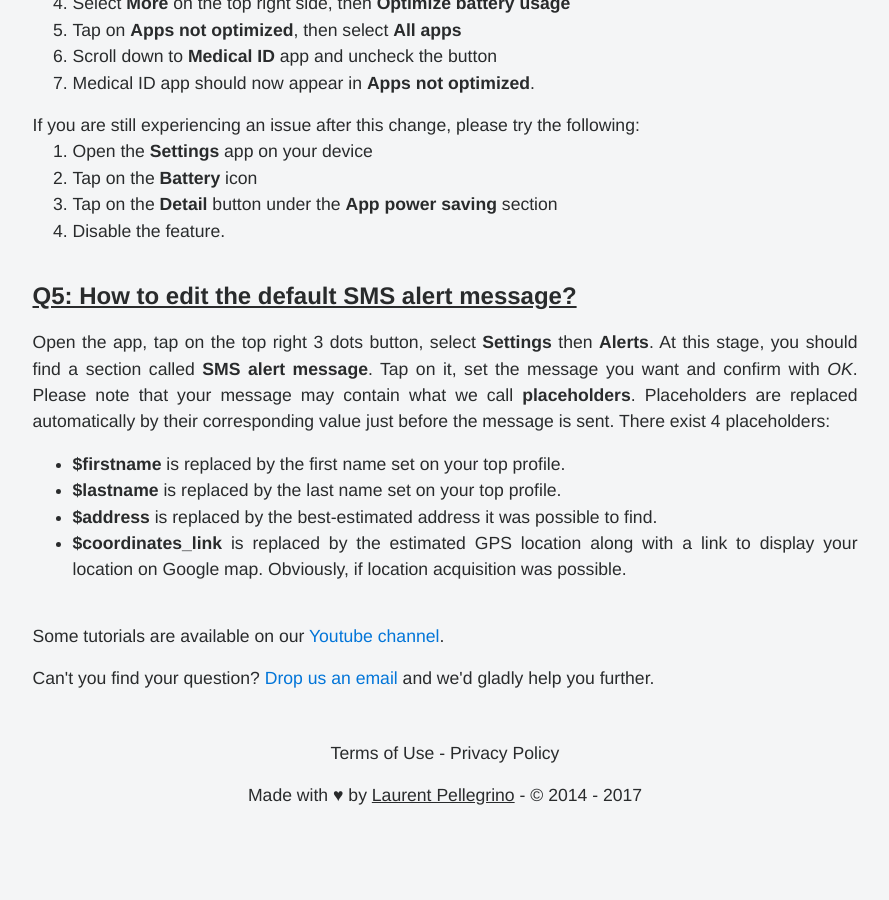
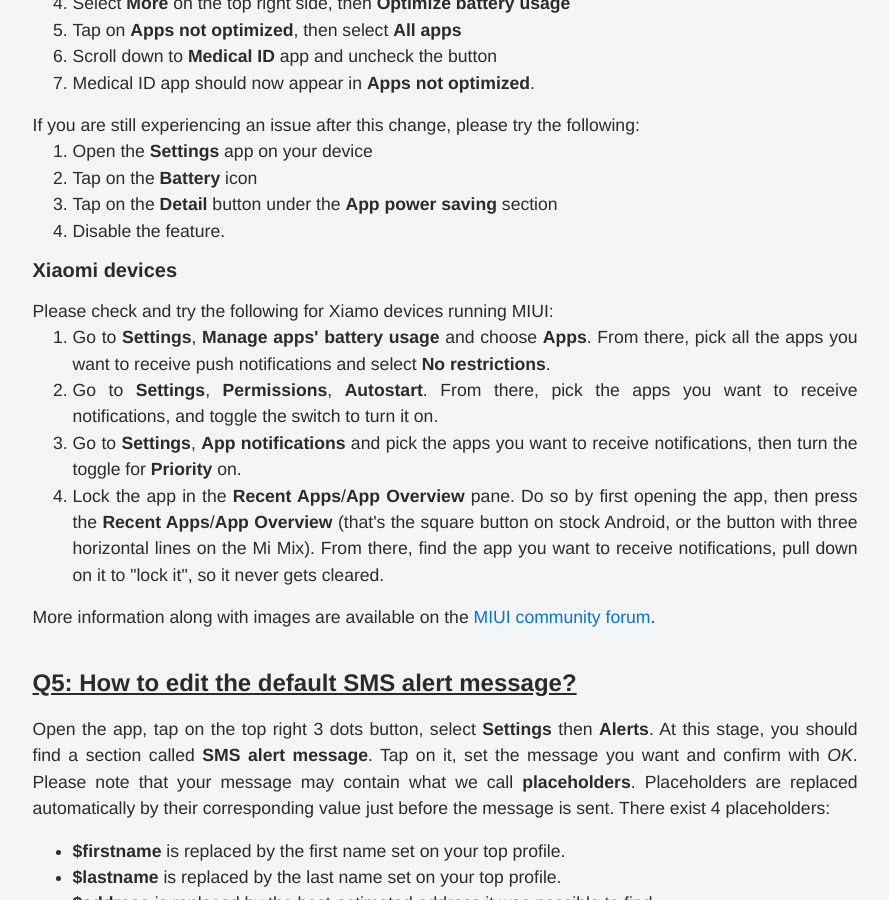
Before and after one commit to medicalid/medicalid.github.io, a Jekyll site: the page built from faq.md, in a window 1280 px wide and 900 px high, scrolled down 3531 px. Shown: the whole window, without its empty margins (195-1084 px from the left). Built offline with Jekyll 4.4.1, drawn with Linux system fonts in a browser that asks for light colours; nearby versions of some CDN libraries; some web fonts are replaced; before the commit the page ends 4371 px from its top, so only the background shows below that.

Commit message:
Add explanations for Xiaomi devices

```diff
--- a/faq.md
+++ b/faq.md
@@ -96,7 +96,7 @@
       </ol>
       <p>More information is available on the <a href="http://zenuisupport.asus.com/knowledgebase/articles/740559-what-does-clean-up-in-suspend-option-do-to-my-apps">Asus support page</a>.</p>
 
-      <h5>Huawei devices</h5>
+      <h5 id="huawei">Huawei devices</h5>
       <ol>
         <li>Open the <strong>Phone Manager</strong> (Settings) app on your mobile phone</li>
         <li>Enter the <strong>Power saving</strong> (Android 5) or <strong>Battery manager</strong> (Android 6) section</li>
@@ -113,7 +113,7 @@
         <li>Select <strong>Medical ID</strong> and allow to ignore battery optimizations.</li>
       </ol>
 
-      <h5>Samsung devices</h5>
+      <h5 id="samsung">Samsung devices</h5>
       <ol>
         <li>Open the <strong>Settings</strong> app on your device</li>
         <li>Tap on the <strong>Battery</strong> icon</li>
@@ -131,6 +131,17 @@
         <li>Tap on the <strong>Detail</strong> button under the <strong>App power saving</strong> section</li>
         <li>Disable the feature.</li>
       </ol>
+
+      <h5 id="xiaomi">Xiaomi devices</h5>
+      Please check and try the following for Xiamo devices running MIUI:
+      <ol>
+        <li>Go to <strong>Settings</strong>, <strong>Manage apps' battery usage</strong> and choose <strong>Apps</strong>. From there, pick all the apps you want to receive push notifications and select <strong>No restrictions</strong>.</li>
+        <li>Go to <strong>Settings</strong>, <strong>Permissions</strong>, <strong>Autostart</strong>. From there, pick the apps you want to receive notifications, and toggle the switch to turn it on.</li>
+        <li>Go to <strong>Settings</strong>, <strong>App notifications</strong> and pick the apps you want to receive notifications, then turn the toggle for <strong>Priority</strong> on.</li>
+        <li>Lock the app in the <strong>Recent Apps</strong>/<strong>App Overview</strong> pane. Do so by first opening the app, then press the <strong>Recent Apps</strong>/<strong>App Overview</strong> (that's the square button on stock Android, or the button with three horizontal lines on the Mi Mix). From there, find the app you want to receive notifications, pull down on it to "lock it", so it never gets cleared.</li>
+      </ol>
+
+      More information along with images are available on the <a href="http://en.miui.com/thread-268224-1-1.html" title="Fix Late Notifications!! Get all your notifications instantly!!">MIUI community forum</a>.
     </div>
     <div class="faq-entry">
       <h4 id="editing_default_alert_message">Q5: How to edit the default SMS alert message?</h4>
```
